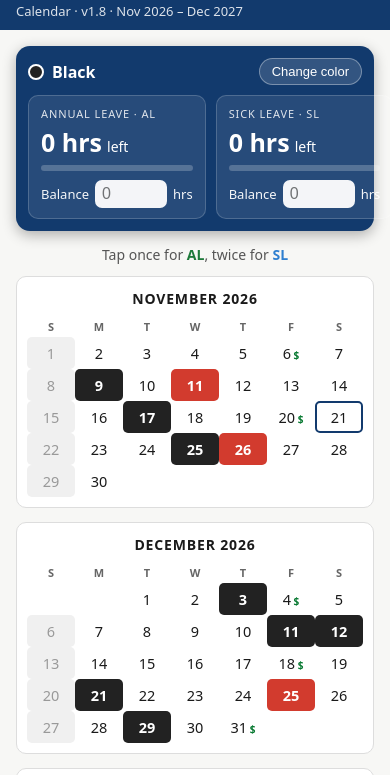
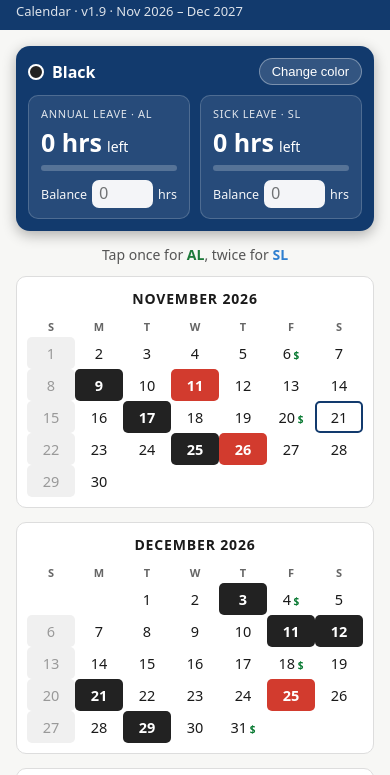
Before and after one commit to captaincoleslaw1/Carrier-dashboard, a plain HTML site: page index.html in a window 390 px wide. Both pictures are taken after a click on the button "Black". Shown: the part 43-818 px from the top of the page. Drawn offline with Linux system fonts and the light colour scheme.

Commit message:
v1.9: fix balance card overflowing on the right on phones (same fix as Time Wiz)

```diff
--- a/index.html
+++ b/index.html
@@ -24,17 +24,17 @@
   #barColorChip .cdot{width:16px;height:16px;border-radius:50%;border:2px solid #fff;display:inline-block}
   #balanceBar #changeColor{background:rgba(255,255,255,.14);border:1px solid rgba(255,255,255,.35);color:#fff;
     border-radius:999px;padding:5px 12px;font-size:13px;cursor:pointer;text-decoration:none}
-  #balanceBar .barGrid{display:grid;grid-template-columns:1fr 1fr;gap:10px}
-  .balPanel{background:rgba(255,255,255,.09);border:1px solid rgba(255,255,255,.18);border-radius:10px;padding:10px 12px}
-  .balLabel{font-size:11px;letter-spacing:.08em;text-transform:uppercase;opacity:.85}
+  #balanceBar .barGrid{display:grid;grid-template-columns:minmax(0,1fr) minmax(0,1fr);gap:10px}
+  .balPanel{background:rgba(255,255,255,.09);border:1px solid rgba(255,255,255,.18);border-radius:10px;padding:10px 12px;min-width:0;overflow:hidden}
+  .balLabel{font-size:11px;letter-spacing:.06em;text-transform:uppercase;opacity:.85;white-space:nowrap;overflow:hidden;text-overflow:ellipsis}
   .balLeft{margin:4px 0 6px;font-size:14px}
   .balLeft b{font-size:25px;margin-right:5px}
   .balMeter{height:6px;background:rgba(255,255,255,.22);border-radius:3px;overflow:hidden;margin-bottom:9px}
   .balMeter i{display:block;height:100%;border-radius:3px;transition:width .2s}
   .alPanel .balMeter i{background:#35b558}
   .slPanel .balMeter i{background:#6db1f2}
-  .balInput{display:flex;align-items:center;gap:6px;font-size:13px;opacity:.95}
-  .balInput input{width:72px;font-size:16px;padding:5px 7px;border-radius:7px;border:none;color:#1a1a1a}
+  .balInput{display:flex;align-items:center;gap:5px;font-size:12.5px;opacity:.95;min-width:0}
+  .balInput input{flex:1 1 auto;width:auto;min-width:0;font-size:16px;padding:5px 7px;border-radius:7px;border:none;color:#1a1a1a}
   .year{display:grid;grid-template-columns:repeat(auto-fill,minmax(300px,1fr));gap:14px}
   .month{background:#fff;border:1px solid var(--line);border-radius:10px;padding:10px}
   .month h3{margin:2px 0 8px;text-align:center;letter-spacing:.06em;font-size:14px}
@@ -62,7 +62,7 @@
 <body>
 <header>
   <h1>📬 Carrier Dashboard</h1>
-  <p>Calendar · v1.8 · Nov 2026 – Dec 2027</p>
+  <p>Calendar · v1.9 · Nov 2026 – Dec 2027</p>
 </header>
 <main>
   <!-- Step 1: pick your color -->
```
Also changed, not shown: 1 other file.
